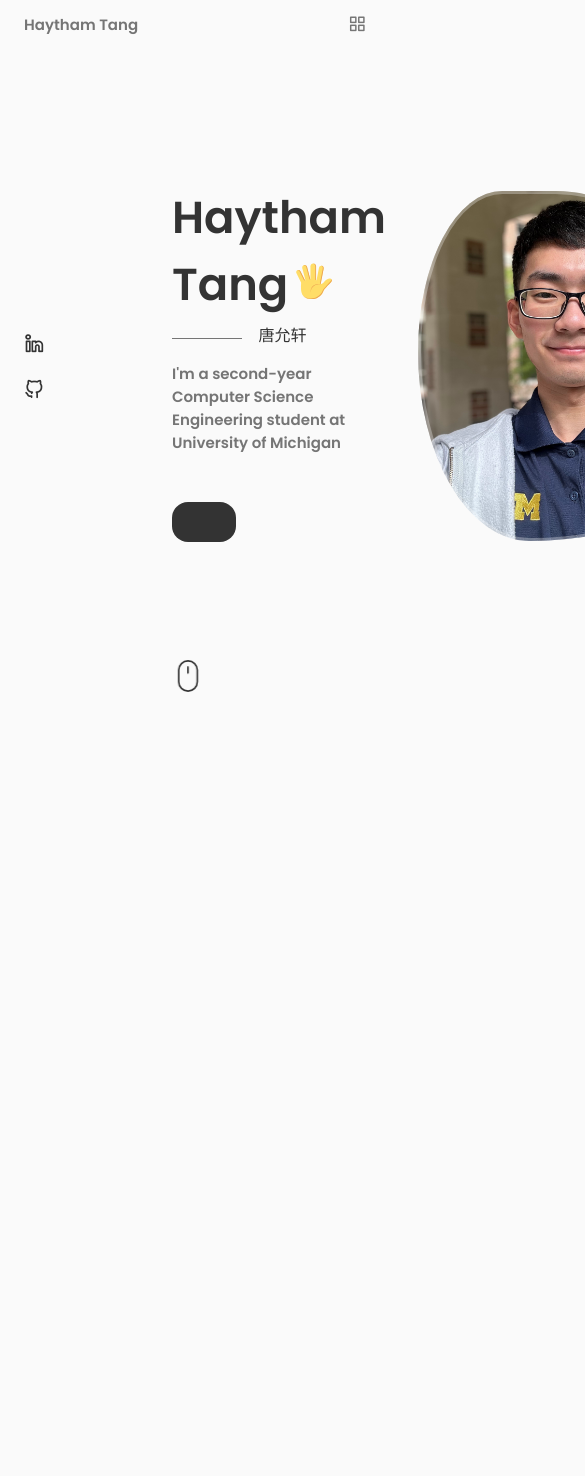
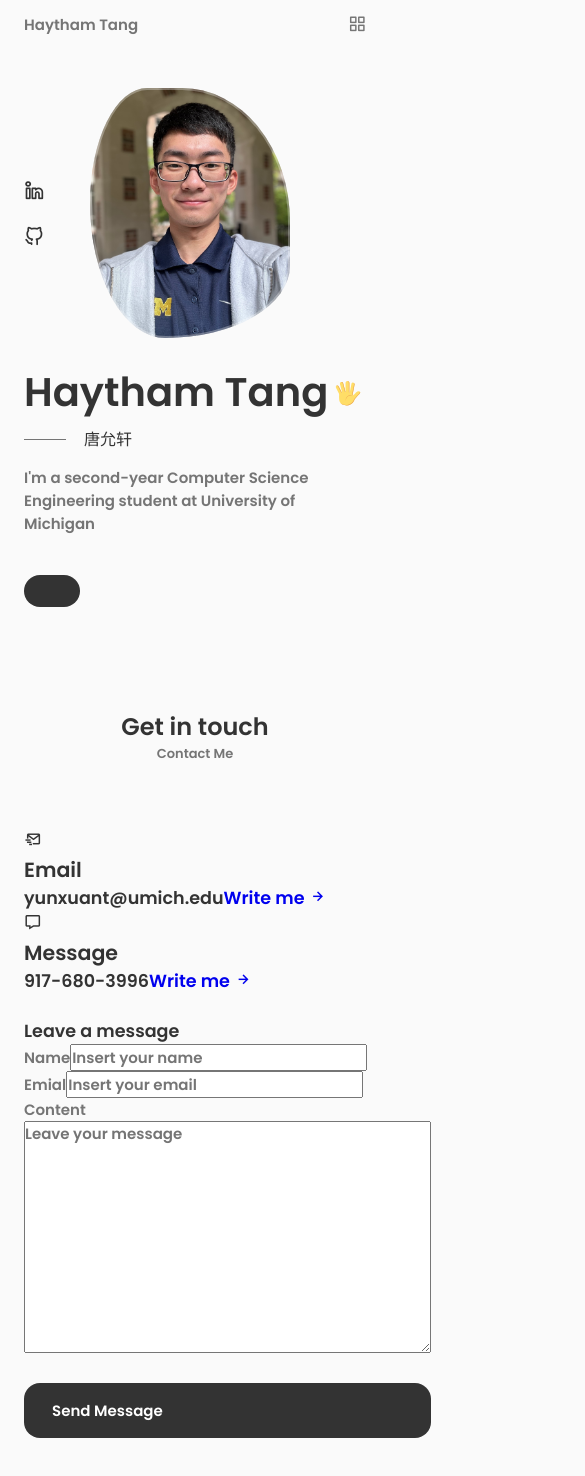
Before and after one commit to haytham918/portfolio, a React (Create React App) app: page / in a window 390 px wide. Shown: the top 1476 px of the page, 585 px wide, since content can reach past the window. Before the commit the page ends 844 px from the top, so only its background shows below. Built offline with nearby package versions, Linux system fonts and the light colour scheme.

Commit message:
Add contact

```diff
--- a/src/App.css
+++ b/src/App.css
@@ -155,9 +155,22 @@ img{
     margin-left: var(--mb-1-5);
     margin-right: var(--mb-1-5);
   }
+
+  .button{
+    padding: 1rem 1.75rem;
+  }
+
+  .button-con{
+    width: 22px;
+    height: 22px;
+  }
 }
 
 @media screen and (max-width: 768px){
+  .section{
+    padding: 2rem 0 4rem;
+  }
+
 
 }
 
@@ -166,6 +179,9 @@ img{
 }
 
 @media screen and (max-width: 350px){
+  :root{
+    --big-font-size: 2.25rem
+  }
   .container{
     margin-left: var(--mb-1);
     margin-right: var(--mb-1);
--- a/src/App.js
+++ b/src/App.js
@@ -1,6 +1,7 @@
 import './App.css';
 import Header from './components/Header'
 import Home from './components/Home'
+import Contact from './components/Contact';
 function App() {
   return (
    <>
@@ -8,6 +9,7 @@ function App() {
 
    <main className='main'>
     <Home />
+    <Contact />
    </main>
    </>
   );
--- /dev/null
+++ b/src/components/Contact.jsx
@@ -0,0 +1,63 @@
+import React from "react";
+const Contact = () => {
+  return(
+    <section className="contact section" id="contact">
+      <h2 className="section__title">Get in touch</h2>
+      <span className="section__subtitle">Contact Me</span>
+
+      <div className="contact__container container grid">
+        <div className="contact__content">
+          <h3 className="contact__title">
+            <div className="contact__info">
+            <div className="contact__card">
+              <i className="bx bx-mail-send contact__card-icon"></i>
+              <h3 className="contact__card-title">Email</h3>
+              <span className="contact__card-data">yunxuant@umich.edu</span>
+
+              <a href="mailto:yunxuant@umich.edu" className="contact__button">Write me{" "}<i className="bx bx bx-right-arrow-alt contact__button-icon"></i></a>
+            </div>
+
+            <div className="contact__card">
+              <i className="bx bx-message contact__card-icon"></i>
+              <h3 className="contact__card-title">Message</h3>
+              <span className="contact__card-data">917-680-3996</span>
+
+              <a href="sms:+19176803996" className="contact__button">Write me{" "}<i className="bx bx bx-right-arrow-alt contact__button-icon"></i></a>
+            </div>
+
+
+            </div>
+          </h3>
+        </div>
+
+        <div className="contact__contnet">
+          <h3 className="contact__title">Leave a message</h3>
+
+          <form action="" className="content__form">
+            <div className="contact__form-div">
+              <label className="contact__form-tag">Name</label>
+              <input type="text" name='name' className="contact__form-input" placeholder="Insert your name"/>
+            </div>
+
+            <div className="contact__form-div">
+              <label className="contact__form-tag">Emial</label>
+              <input type="email" name='email' className="contact__form-input" placeholder="Insert your email"/>
+            </div>
+
+            <div className="contact__form-div">
+              <label className="contact__form-tag">Content</label>
+              <textarea name='project' cols='30' rows='10' className="contact__form-input" placeholder="Leave your message"></textarea>
+            </div>
+          </form>
+        </div>
+
+        <button  className="button button--flex">
+          Send Message
+
+        </button>
+      </div>
+    </section>
+  )
+}
+
+export default Contact;
--- a/src/components/Data.jsx
+++ b/src/components/Data.jsx
@@ -10,7 +10,7 @@ const Data = () => {
                   viewBox="0 0 48 48"
                   fill="none"
                   xmlns="http://www.w3.org/2000/svg"
-                  class="home__hand"
+                  className="home__hand"
                 >
                   <path
                     d="M25.4995 32.0305L31.3495 33.1555L36.1495 8.48051C36.4495 6.83051 35.3995 5.18051 33.8245 4.88051C32.1745 4.58051 30.5995 5.70551 30.2995 7.35551L25.4995 32.0305Z"
--- a/src/components/Header.jsx
+++ b/src/components/Header.jsx
@@ -14,12 +14,6 @@ const Header = () => {
 
             <li className="nav__item">
               <a href="#home" className="nav__link active-link">
-                <i className="uil uil-estate nav__icon"></i> Home
-              </a>
-            </li>
-
-            <li className="nav__item">
-              <a href="#about" className="nav__link">
                 <i className="uil uil-user nav__icon"></i> About
               </a>
             </li>
--- a/src/components/Home.css
+++ b/src/components/Home.css
@@ -31,7 +31,7 @@
 }
 
 .home__title {
-  font-size: 2.8rem;
+  font-size: 2.5rem;
   margin-bottom: var(--mb-0-25);
 }
 
@@ -64,11 +64,12 @@
   background-repeat: no-repeat;
   background-position: center;
   background-size: cover;
-  box-shadow: inset 0 0 0 3px rgb(255 255 255 / 30%);
+  box-shadow: inset 0 0 0 4px rgb(255 255 255 / 30%);
   order: 1;
   justify-self: center;
   width: 300px;
   height: 350px;
+  border-radius: 60% 40% 30% 70%/60% 30% 70% 40%;
   animation: profile_animate 8s ease-in-out infinite 1s;
 }
 
@@ -100,3 +101,88 @@
     transform: translateY(3.75rem);
   }
 }
+
+.home__scroll-name {
+  color: var(--title-color);
+  font-weight: var(--font-medium);
+  margin-right: var(--mb-0-25);
+  margin-left: 2px;
+}
+
+.home__scroll-arrow{
+  font-size: 1.25rem;
+  color: var(--title-color);
+}
+
+@media screen and (max-width: 992px){
+  .home__content{
+    grid-template-columns: 100px repeat(2, 1fr);
+    column-gap: 1.25rem;
+  }
+
+  .home__hand{
+    width: 26px;
+    height: 26px;
+  }
+
+  .home__subtitle{
+    padding-left: 3.75rem;
+    margin-bottom: var(--mb-1);
+  }
+
+  .home__subtitle::before{
+    width: 42px;
+    top: 0.8rem;
+  }
+
+  .home__description{
+    max-width: initial;
+    margin-bottom: var(--mb-2-5);
+  }
+
+  .home__img{
+    width: 250px;
+    height: 300px;
+    box-shadow: inset 0 0 0 3px rgb(255 255 255 / 30%);
+  }
+
+  .home__scroll{
+    margin-left: 7.5rem;
+  }
+}
+
+@media screen and (max-width: 768px){
+  .home__content{
+    grid-template-columns: 0.5fr 3fr;
+    padding-top: 3.5rem;
+  }
+  .home__img {
+    order: initial;
+    justify-self: initial;
+  }
+
+  .home__data{
+    grid-column: 1/3;
+  }
+
+  .home__img{
+    box-shadow: inset 0 0 0 2px rgb(255 255 255 / 30%);
+    width: 200px;
+    height: 250px;
+  }
+
+  .home__scroll{
+    display: none;
+  }
+}
+
+@media screen and (max-width: 350px){
+  .home__img{
+    width: 180px;
+    height: 230px;
+  }
+  .home__hand{
+    width: 22px;
+    height: 22px;
+  }
+}
--- a/src/components/ScrollDown.jsx
+++ b/src/components/ScrollDown.jsx
@@ -6,7 +6,7 @@ const ScrollDown = () => {
         <svg
           width="32px"
           height="32px"
-          class="home__scroll-mouse"
+          className="home__scroll-mouse"
           viewBox="0 0 247 390"
           version="1.1"
           xmlns="http://www.w3.org/2000/svg"
@@ -20,7 +20,7 @@ const ScrollDown = () => {
           }}
         >
           <path
-            class="wheel"
+            className="wheel"
             d="M123.359,79.775l0,72.843"
             style={{
                     fill: 'none',
@@ -38,6 +38,8 @@ const ScrollDown = () => {
       }}
           ></path>
         </svg>
+        <span className="home__scroll-name">Scroll Down</span>
+        <i className="uil uil-arrow-down home__scroll-arrow"></i>
       </a>
     </div>
   );
```
Also changed, not shown: src/components/Contact.css (added).
